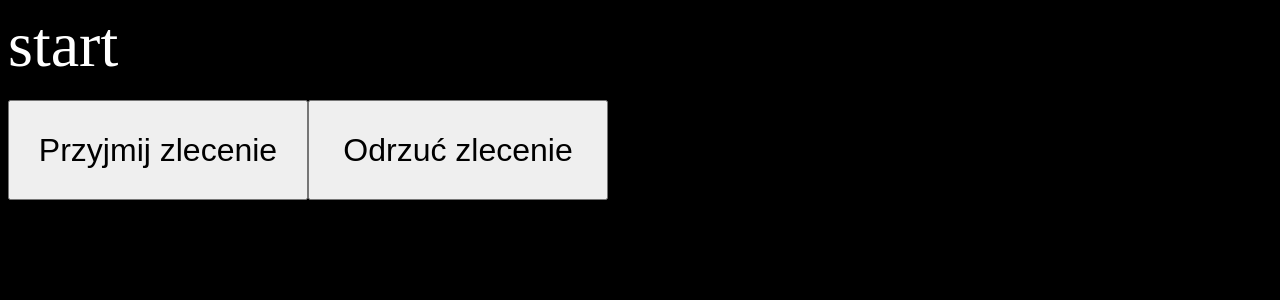
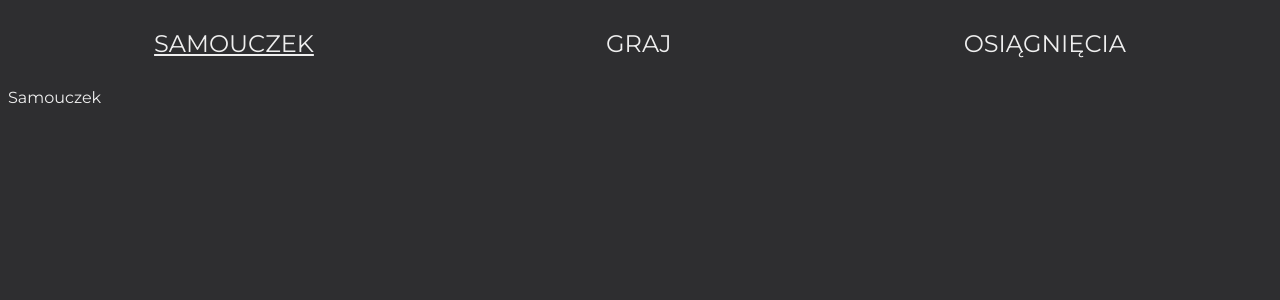
Before and after one commit to SAY10s/movieplayer, a React (Create React App) app: page /samouczek in a window 1280 px wide. Shown: the top 300 px of the page. Built offline with nearby package versions, Linux system fonts and the light colour scheme.

Commit message:
ADD: HELLA LOT OF FEA

```diff
--- a/package.json
+++ b/package.json
@@ -8,6 +8,7 @@
     "@testing-library/user-event": "^13.5.0",
     "react": "^18.2.0",
     "react-dom": "^18.2.0",
+    "react-router-dom": "^6.8.1",
     "react-scripts": "5.0.1",
     "redux": "^4.2.1",
     "video-react": "^0.16.0",
--- a/src/App.css
+++ b/src/App.css
@@ -1,5 +1,11 @@
+@import url("https://fonts.googleapis.com/css2?family=Montserrat:ital,wght@0,100;0,200;0,300;0,400;0,500;0,600;0,700;0,800;0,900;1,100;1,200;1,300;1,400;1,500;1,600;1,700;1,800;1,900&display=swap");
+* {
+  font-family: "Montserrat", sans-serif;
+  color: #efefef;
+  text-decoration: none;
+}
 body {
-  background-color: black;
+  background-color: #2e2e30;
 }
 
 button {
@@ -12,6 +18,45 @@ button {
   display: none;
 }
 .temp {
-  color: white;
   font-size: 64px;
 }
+.tabs {
+  display: flex;
+  flex-direction: row;
+  justify-content: space-around;
+  align-items: center;
+  height: 70px;
+  padding-bottom: 10px;
+  width: 100%;
+  font-size: 24px;
+}
+.activeNav {
+  text-decoration: underline;
+}
+
+/* //graj */
+.graj {
+  position: relative;
+  display: flex;
+  flex-direction: column;
+  align-items: center;
+}
+
+.buttons-wrapper {
+  display: flex;
+  position: absolute;
+  bottom: 0;
+}
+.button {
+  font-weight: 300;
+  background-color: #000000c8;
+  margin: 30px 10px;
+  text-transform: uppercase;
+  font-size: 24px;
+  border: none;
+  padding: 5px;
+}
+
+::-webkit-scrollbar {
+  display: none;
+}
--- a/src/App.js
+++ b/src/App.js
@@ -1,9 +1,15 @@
 import "./App.css";
 import { useState } from "react";
+import { BrowserRouter as Router, Routes, Route } from "react-router-dom";
+import LandingPage from "./LandingPage";
+import Tabs from "./Tabs";
+import Samouczek from "./Samouczek";
+import Osiagniecia from "./Osiagniecia";
 
 function Button(props) {
   return (
     <button
+      className="button"
       id={props.btnId}
       onClick={() =>
         handelBtn(
@@ -28,6 +34,45 @@ function Button(props) {
     </button>
   );
 }
+// <div className="button-wrapper">
+//   <div className="left">
+//     <div className="d1" />
+//     <div className="d2" />
+//     <div className="d3" />
+//     <div className="d4" />
+//     <button
+//       className="button"
+//       id={props.btnId}
+//       onClick={() =>
+//         handelBtn(
+//           props.nextVid,
+//           props.setCurrentVideo,
+//           props.setRelations,
+//           props.questionTime,
+//           props.relations,
+//           props.hanks,
+//           props.kodnuklearny,
+//           props.koddodrzwi,
+//           props.ewertzyje,
+//           props.pilot,
+//           props.dysk,
+//           props.zwlokiewerta,
+//           props.hanksprzezyje,
+//           props.ewert
+//         )
+//       }
+//     >
+//       {props.btnValue}
+//     </button>
+//   </div>
+//   <div className="right">
+//     <div className="d5" />
+//     <div className="d6" />
+//     <div className="d7" />
+//     <div className="d8" />
+//     <div>1</div>
+//   </div>
+// </div>
 
 function Video({ videos }) {
   let btn1value = videos[videos.currentVideo].btn1Value;
@@ -229,21 +274,24 @@ function Video({ videos }) {
   }
 
   return (
-    <div>
-      {/* <video
+    <>
+      <Tabs />
+      <div className="graj">
+        <video
           src={`./Videos/${videos.currentVideo}.mp4`}
-        width="1280"
-        height="720"
+          width="80%"
+          // height="720"
           type="video/mp4"
           id="film"
-        controls
+          // controls
           autoPlay
           // muted
-      ></video> */}
-      <div className="temp">{videos.currentVideo}</div>
+        ></video>
+        {/* <div className="temp">{videos.currentVideo}</div> */}
         <br></br>
-      {buttons}
+        <div className="buttons-wrapper">{buttons}</div>
       </div>
+    </>
   );
 }
 function handelBtn(
@@ -373,17 +421,17 @@ function App() {
       nextVid3: "lapszafraki",
     },
     pijecie: {
-      btn1Value: "[Dalej]",
+      btn1Value: "[kontunuuj]",
       nextVid1: "naradawbazie",
       hanks: 1,
     },
     pijjaczekam: {
-      btn1Value: "[Dalej]",
+      btn1Value: "[kontunuuj]",
       nextVid1: "naradawbazie",
       hanks: 0,
     },
     lapszafraki: {
-      btn1Value: "[Dalej]",
+      btn1Value: "[kontunuuj]",
       nextVid1: "naradawbazie",
       hanks: -1,
     },
@@ -402,16 +450,16 @@ function App() {
       nextVid2: "niebezpiecznehackowanie",
     },
     bezpiecznehackowanie: {
-      btn1Value: "[Dalej]",
+      btn1Value: "[kontunuuj]",
       nextVid1: "treningsamemu",
     },
     niebezpiecznehackowanie: {
-      btn1Value: "[Dalej]",
+      btn1Value: "[kontunuuj]",
       nextVid1: "treningsamemu",
       kodnuklearny: 1,
     },
     treningsamemu: {
-      btn1Value: "[Dalej]",
+      btn1Value: "[kontunuuj]",
       nextVid1: "wejsciedobazysamemu",
     },
     wejsciedobazysamemu: {
@@ -426,7 +474,7 @@ function App() {
       nextVid2: "ignorujeszdrzwiodbomby",
     },
     ignorujeszdrzwiodbomby: {
-      btn1Value: "dalej",
+      btn1Value: "kontunuuj",
       nextVid1: "zabijaniewbazie",
     },
     zdobyciepilota: {
@@ -442,7 +490,7 @@ function App() {
       nextVid2: "start",
     },
     schowajpilota: {
-      btn1Value: "dalej",
+      btn1Value: "kontunuuj",
       nextVid1: "zabijaniewbazie",
       pilot: 1,
     },
@@ -458,11 +506,11 @@ function App() {
       nextVid2: "ignorujeszdrzwinakod",
     },
     otwarciedrzwikodem: {
-      btn1Value: "[dalej]",
+      btn1Value: "[kontunuuj]",
       nextVid1: "walkazewertemwbazie",
     },
     ignorujeszdrzwinakod: {
-      btn1Value: "[dalej]",
+      btn1Value: "[kontunuuj]",
       nextVid1: "walkazewertemwbazie",
     },
     walkazewertemwbazie: {
@@ -472,12 +520,12 @@ function App() {
       nextVid2: "wypuscewertawbazie",
     },
     zabijewertawbazie: {
-      btn1Value: "[Dalej]",
+      btn1Value: "[kontunuuj]",
       nextVid1: "ucieczkasamemu",
       ewertzyje: 0,
     },
     wypuscewertawbazie: {
-      btn1Value: "[Dalej]",
+      btn1Value: "[kontunuuj]",
       nextVid1: "ucieczkasamemu",
       ewertzyje: 1,
     },
@@ -552,7 +600,7 @@ function App() {
       nextVid2: "wygrywaszzhanksem",
     },
     hanksciezabija: {
-      btn1Value: "[kontynuuj]",
+      btn1Value: "[end]",
       nextVid1: "hanksciezabija",
     },
     wygrywaszzhanksem: {
@@ -682,12 +730,12 @@ function App() {
       nextVid2: "wodka",
     },
     papierosnica: {
-      btn1Value: "[dalej]",
+      btn1Value: "[kontunuuj]",
       nextVid1: "walkazgrzegorzemrazemzhanksem",
       hanksprzezyje: 2,
     },
     wodka: {
-      btn1Value: "[dalej]",
+      btn1Value: "[kontunuuj]",
       nextVid1: "walkazgrzegorzemrazemzhanksem",
       hanksprzezyje: 1,
     },
@@ -715,15 +763,15 @@ function App() {
       nextVid3: "hankszyje",
     },
     hanksumiera: {
-      btn1Value: "[dalej]",
+      btn1Value: "[END]",
       nextVid1: "hanksumiera",
     },
     hanksumierazwodka: {
-      btn1Value: "[dalej]",
+      btn1Value: "[END]",
       nextVid1: "hanksumierazwodka",
     },
     hankszyje: {
-      btn1Value: "[dalej]",
+      btn1Value: "[kontunuuj]",
       nextVid1: "hankszyje",
     },
     naradawojskowa: {
@@ -735,7 +783,7 @@ function App() {
     niggersdie: {
       hanks: -1,
       koddodrzwi: 1,
-      btn1Value: "[dalej]",
+      btn1Value: "[kontunuuj]",
       nextVid1: "treningsamemu",
     },
     niggerslive: {
@@ -749,25 +797,25 @@ function App() {
     },
     walsiehanks: {
       hanks: -1,
-      btn1Value: "[dalej]",
+      btn1Value: "[kontunuuj]",
       nextVid1: "treningzhanksem",
     },
     sluchamhanksa: {
       hanks: 0,
-      btn1Value: "[dalej]",
+      btn1Value: "[kontunuuj]",
       nextVid1: "treningzhanksem",
     },
     sluchamzzainteresowaniem: {
       hanks: 1,
-      btn1Value: "[dalej]",
+      btn1Value: "[kontunuuj]",
       nextVid1: "treningzhanksem",
     },
     treningzhanksem: {
-      btn1Value: "[dalej]",
+      btn1Value: "[kontunuuj]",
       nextVid1: "bazazhanksem",
     },
     bazazhanksem: {
-      btn1Value: "[dalej]",
+      btn1Value: "[kontunuuj]",
       nextVid1: "rozmowazhanksemzabicieewerta",
       ewertzyje: 0,
     },
@@ -869,9 +917,14 @@ function App() {
     },
   };
   return (
-    <div className="App">
-      <Video videos={videos} />
-    </div>
+    <Router>
+      <Routes>
+        <Route path="/" element={<LandingPage />} />
+        <Route path="/graj" element={<Video videos={videos} />} />
+        <Route path="/samouczek" element={<Samouczek />} />
+        <Route path="/osiagniecia" element={<Osiagniecia />} />
+      </Routes>
+    </Router>
   );
 }
 
--- /dev/null
+++ b/src/LandingPage.js
@@ -0,0 +1,35 @@
+import "./App.css";
+import { useNavigate } from "react-router-dom";
+
+const LandingPage = () => {
+  const navigate = useNavigate();
+
+  return (
+    <div className="landingpage">
+      <div>Witaj w "Tytuł gry"!</div>
+      <div
+        onClick={() => {
+          navigate("/samouczek");
+        }}
+      >
+        Samouczek
+      </div>
+      <div
+        onClick={() => {
+          navigate("/graj");
+        }}
+      >
+        Graj
+      </div>
+      <div
+        onClick={() => {
+          navigate("/osiagniecia");
+        }}
+      >
+        Osiągnięcia
+      </div>
+    </div>
+  );
+};
+
+export default LandingPage;
--- /dev/null
+++ b/src/Osiagniecia.js
@@ -0,0 +1,12 @@
+import Tabs from "./Tabs";
+
+const Osiagniecia = () => {
+  return (
+    <>
+      <Tabs />
+      <div>ACHIEVEMENTS</div>
+    </>
+  );
+};
+
+export default Osiagniecia;
--- /dev/null
+++ b/src/Samouczek.js
@@ -0,0 +1,10 @@
+import Tabs from "./Tabs";
+const Samouczek = () => {
+  return (
+    <>
+      <Tabs /> <div>Samouczek</div>
+    </>
+  );
+};
+
+export default Samouczek;
--- /dev/null
+++ b/src/Tabs.js
@@ -0,0 +1,27 @@
+import { NavLink } from "react-router-dom";
+const Tabs = () => {
+  return (
+    <div className="tabs">
+      <NavLink
+        to="/samouczek"
+        className={({ isActive }) => (isActive ? "activeNav" : "inactiveNav")}
+      >
+        <div>SAMOUCZEK</div>
+      </NavLink>
+      <NavLink
+        to="/graj"
+        className={({ isActive }) => (isActive ? "activeNav" : "inactiveNav")}
+      >
+        <div>GRAJ</div>
+      </NavLink>
+      <NavLink
+        to="/osiagniecia"
+        className={({ isActive }) => (isActive ? "activeNav" : "inactiveNav")}
+      >
+        <div>OSIĄGNIĘCIA</div>
+      </NavLink>
+    </div>
+  );
+};
+
+export default Tabs;
```
Also changed, not shown: 1 other file (tests, documents, lock files or other folders). Lines whose indentation alone changed are shown as unchanged.
